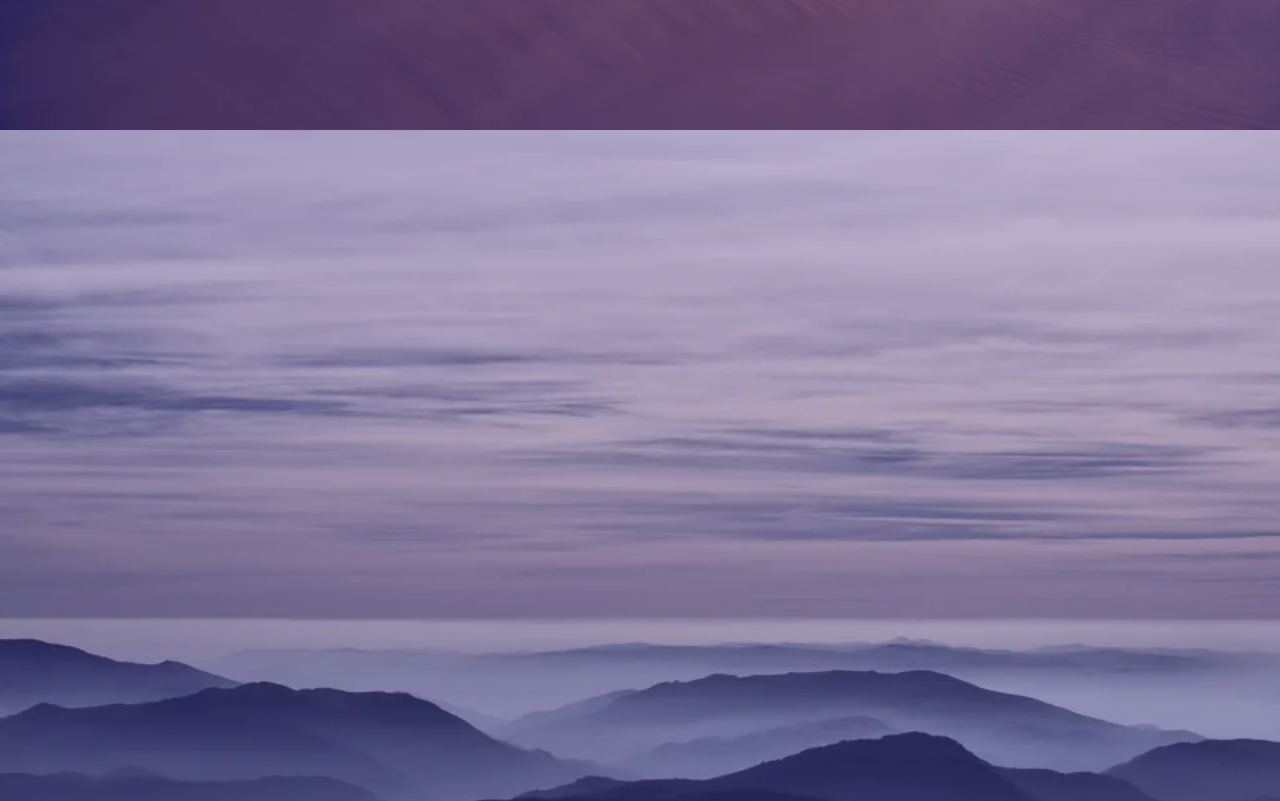
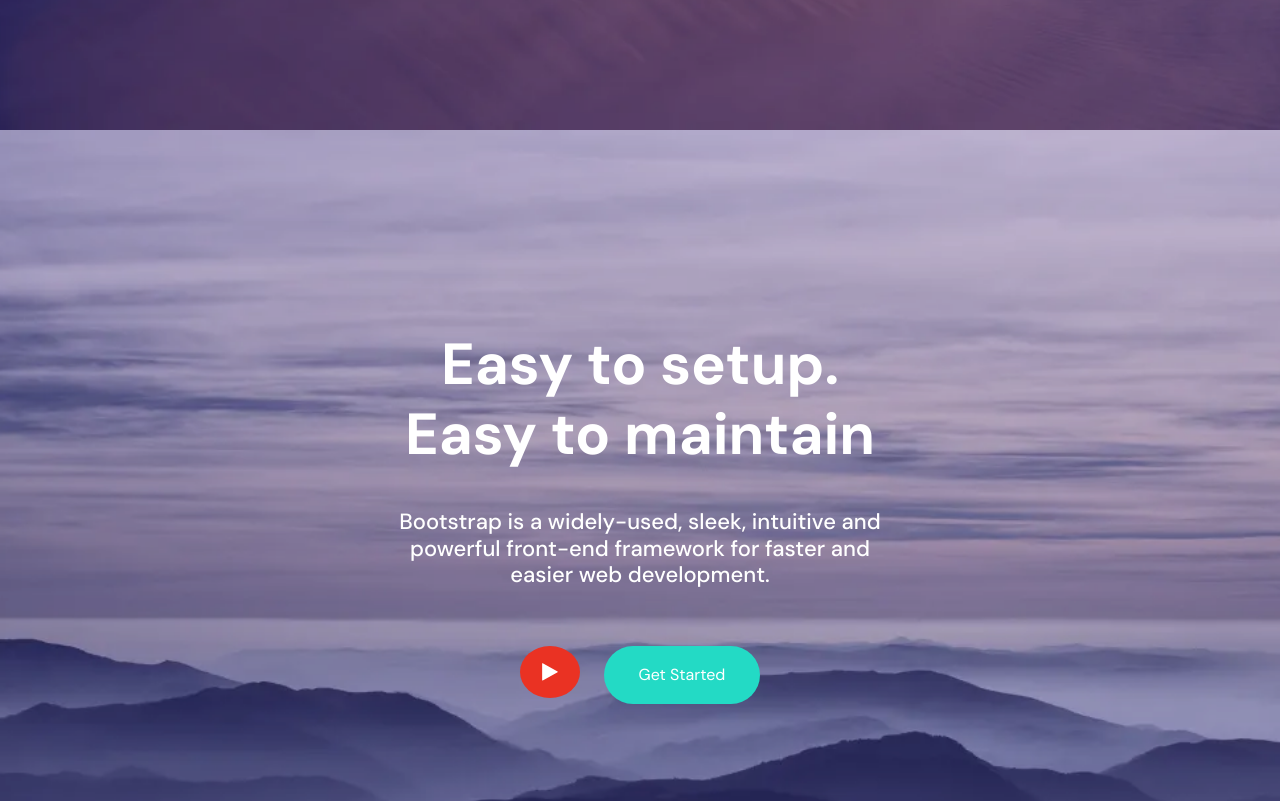
Before and after one commit to kowyzu/fe-task, a Vue app: page / in a window 1280 px wide. Shown: the part 1520-2321 px from the top of the page. Built offline with nearby package versions, Linux system fonts and the light colour scheme.

Commit message:
feat: complete CallToActionView.vue component

```diff
--- a/src/App.vue
+++ b/src/App.vue
@@ -1,9 +1,7 @@
 <script setup>
-// import HeroNavigation from './components/hero/HeroNavigation.vue';
-// import HeroSlider from './components/hero/HeroSlider.vue';
-// import FeaturesSlider from './components/features/FeaturesSlider.vue';
 import HeroView from './components/hero/HeroView.vue';
 import FeaturesView from './components/features/FeaturesView.vue';
+import CallToActionView from './components/call-to-action/CallToActionView.vue';
 </script>
 
 <template>
@@ -13,13 +11,14 @@ import FeaturesView from './components/features/FeaturesView.vue';
 
   <main>
     <FeaturesView />
-    <section id="section-call-to-action" class="section"></section>
+    <CallToActionView />
+
     <section id="section-contact" class="section"></section>
     <section id="section-pricing" class="section"></section>
 
   </main>
 
-  <footer>
+  <footer id="footer">
     <!-- footer placeholder -->
   </footer>
 </template>
--- a/src/assets/styles.scss
+++ b/src/assets/styles.scss
@@ -14,9 +14,11 @@ $color-bg-dark: #2f1893;
 $color-grey: #ebeaed;
 $color-text-grey: #a1a1b0;
 $color-action-primary: #23dac5;
+$color-action-primary-dark: #24bba9;
 $color-action-secondary: #482be7;
 $color-action-third: #e93a7d;
 $color-socials-youtube: #ea3223;
+$color-socials-youtube-dark: #b62b1f;
 $shadow-color: rgba(#000000, 0.1);
 
 //Fonts
@@ -136,7 +138,7 @@ span {
   }
 }
 
-.btn-action {
+.btn-middle {
   font-size: $font-size-btn-middle;
 
   @include media-breakpoint-down(md) {
@@ -275,7 +277,7 @@ span {
 }
 
 h3 {
-  margin: 80px 0 20px 0;
+  margin: 0px 0 20px 0;
 }
 
 h5 {
@@ -302,6 +304,31 @@ h5 {
 #section-call-to-action {
   background-image: url("./../images/call-to-action-bckg.webp");
   min-height: 605px;
+  h2 {
+    margin: 200px 0 40px 0;
+  }
+  h5 {
+    margin: 0 auto 58px auto;
+    @include media-breakpoint-up(md) {
+      width: 518px;
+    }
+  }
+  .btn-action {
+    background-color: $color-action-primary;
+    &:hover {
+      background-color: $color-action-primary-dark;
+    }
+  }
+  .btn-socials {
+    background-color: $color-socials-youtube;
+    border-radius: 50%;
+    border: none;
+    transition: $hover-transition;
+    animation: $hover-animation-duration;
+    &:hover {
+      background-color: $color-socials-youtube-dark;
+    }
+  }
 }
 
 #section-contact {
--- /dev/null
+++ b/src/components/call-to-action/CallToActionView.vue
@@ -0,0 +1,35 @@
+<script setup>
+import arrowIcon from '../../images/arrow-icon.svg'
+</script>
+
+<template>
+  <section id="section-call-to-action" class="section">
+    <div class="container">
+      <div class="row text-center justify-content-center align-content-center">
+        <div class="col-8">
+          <h2>Easy to setup.<br>Easy to maintain</h2>
+          <h5>
+            Bootstrap is a widely-used, sleek, intuitive and powerful front-end framework for faster and easier web
+            development.
+          </h5>
+
+          <div class="row justify-content-center mt-4">
+            <div class="col-auto">
+              <form action="#footer">
+                <button class="btn-socials btn-big" type="submit">
+                  <img class="p-3" :src="arrowIcon" alt="icon of arrow" />
+                </button>
+              </form>
+            </div>
+            <div class="col-auto">
+              <form action="#section-contact">
+                <button class="btn-action m-0" type="submit">Get Started</button>
+              </form>
+            </div>
+          </div>
+
+        </div>
+      </div>
+    </div>
+  </section>
+</template>
--- a/src/components/hero/HeroSlider.vue
+++ b/src/components/hero/HeroSlider.vue
@@ -12,8 +12,8 @@
       </div>
     </div>
     <div class="swiper-pagination"></div>
-    <div class="swiper-button-prev"></div>
-    <div class="swiper-button-next"></div>
+    <div class="swiper-button-prev d-md-block d-none"></div>
+    <div class="swiper-button-next d-md-block d-none"></div>
   </div>
 </template>
 
--- a/src/components/hero/HeroView.vue
+++ b/src/components/hero/HeroView.vue
@@ -9,7 +9,7 @@ import HeroSlider from './HeroSlider.vue';
       <HeroNavigation />
       <HeroSlider />
       <form action="#section-contact">
-        <button class="btn-action btn-action-hero" type="submit">Create an account</button>
+        <button class="btn-action btn-middle" type="submit">Create an account</button>
       </form>
     </div>
   </section>
```
Also changed, not shown: src/images/arrow-icon.svg (added).
